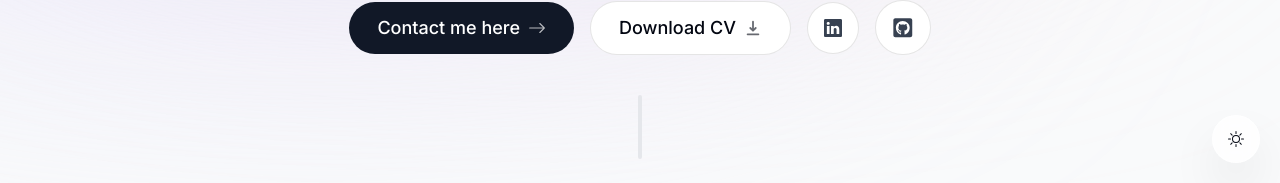
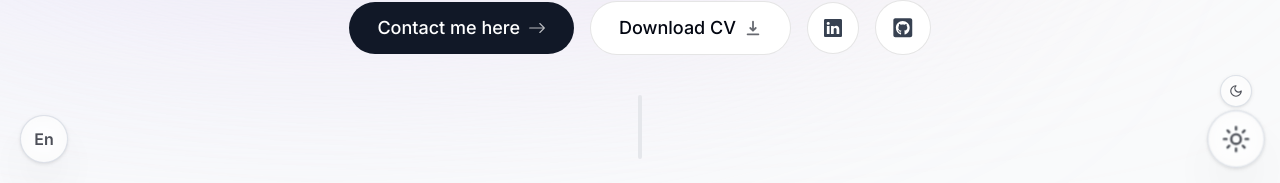
Before and after one commit to morhaaa/mohamedrhanmi.com, a Next.js app: page / in a window 1280 px wide. Both pictures are taken after a click on the button 1236 px from the left and 756 px from the top of the page. Shown: the part 617-800 px from the top of the page. Built offline with nearby package versions, Linux system fonts and the light colour scheme.

Commit message:
Refactor switch component and add language controller

```diff
--- a/package.json
+++ b/package.json
@@ -13,6 +13,7 @@
     "@vercel/analytics": "^1.1.1",
     "clsx": "^2.0.0",
     "framer-motion": "^10.16.16",
+    "lucide-react": "^0.295.0",
     "next": "14.0.3",
     "react": "^18",
     "react-dom": "^18",
--- a/src/app/layout.tsx
+++ b/src/app/layout.tsx
@@ -4,7 +4,8 @@ import "./globals.css";
 import Header from "@/components/header";
 import Providers from "@/containers/providers";
 import Footer from "@/components/footer";
-import ThemeSwitch from "@/components/theme-switch";
+import ThemeSwitch from "@/components/theme-controller";
+import LanguageSwitch from "@/components/language-controller";
 
 const inter = Inter({ subsets: ["latin"] });
 
@@ -30,6 +31,7 @@ export default function RootLayout({
           <Header />
           {children}
           <Footer />
+          <LanguageSwitch />
           <ThemeSwitch />
         </Providers>
       </body>
--- /dev/null
+++ b/src/components/language-controller.tsx
@@ -0,0 +1,23 @@
+"use client";
+
+import React from "react";
+import { useLanguage } from "@/containers/language-context";
+import Switch from "./switch";
+
+export default function LanguageSwitch() {
+  const { activeLanguage, setActiveLanguage } = useLanguage();
+
+  const setLanguage = () => {
+    setActiveLanguage(activeLanguage === "It" ? "En" : "It");
+  };
+
+  return (
+    <div className="fixed bottom-5 left-5">
+      <Switch
+        activeButton={activeLanguage}
+        hiddenButton={activeLanguage === "It" ? "En" : "It"}
+        setActiveButton={setLanguage}
+      />
+    </div>
+  );
+}
--- /dev/null
+++ b/src/components/switch.tsx
@@ -0,0 +1,56 @@
+"use client";
+
+import React, { useState } from "react";
+import { motion, AnimatePresence } from "framer-motion";
+
+interface SwitchProps {
+  activeButton: React.ReactNode;
+  hiddenButton: React.ReactNode;
+  setActiveButton: () => void;
+}
+
+export default function Switch({
+  activeButton,
+  hiddenButton,
+  setActiveButton,
+}: SwitchProps) {
+  const [isHovered, setIsHovered] = useState(false);
+
+  const switchVariants = {
+    visible: { scale: 1, opacity: 0.7, y: 0 },
+    hover: { scale: 1.2 },
+    hidden: { scale: 0.5, opacity: 0, y: 50 },
+  };
+
+  return (
+    <div className="flex flex-col justify-center items-center gap-2">
+      <AnimatePresence>
+        {isHovered && (
+          <motion.button
+            key="languageSwitcher"
+            initial="hidden"
+            animate="visible"
+            exit="hidden"
+            variants={switchVariants}
+            transition={{ duration: 0.3 }}
+            className="w-[2rem] h-[2rem] bg-white  drop-shadow backdrop-blur-[0.5rem] border border-slate-400 dark:border-white border-opacity-40 shadow-2xl rounded-full flex items-center justify-center dark:bg-gray-950"
+          >
+            <p className="text-sm font-semibold">{hiddenButton}</p>
+          </motion.button>
+        )}
+      </AnimatePresence>
+
+      <motion.button
+        className="bg-white w-[3rem] h-[3rem] drop-shadow backdrop-blur-[0.5rem] border border-slate-400 dark:border-white border-opacity-40 shadow-2xl rounded-full flex items-center justify-center dark:bg-gray-950"
+        variants={switchVariants}
+        initial="visible"
+        whileHover="hover"
+        onMouseEnter={() => setIsHovered(true)}
+        onMouseLeave={() => setIsHovered(false)}
+        onClick={setActiveButton}
+      >
+        <p className="font-semibold">{activeButton}</p>
+      </motion.button>
+    </div>
+  );
+}
--- /dev/null
+++ b/src/components/theme-controller.tsx
@@ -0,0 +1,22 @@
+"use client";
+
+import { useTheme } from "@/containers/theme-context";
+import React from "react";
+import Switch from "./switch";
+import { Moon, Sun } from "lucide-react";
+
+export default function ThemeSwitch() {
+  const { theme, toggleTheme } = useTheme();
+
+  return (
+    <div className="fixed bottom-5 right-5">
+      <Switch
+        activeButton={theme === "light" ? <Sun /> : <Moon />}
+        hiddenButton={
+          theme === "light" ? <Moon size={14} /> : <Sun size={14} />
+        }
+        setActiveButton={toggleTheme}
+      />
+    </div>
+  );
+}
--- a/src/components/theme-switch.tsx
+++ /dev/null
@@ -1,18 +0,0 @@
-"use client";
-
-import { useTheme } from "@/containers/theme-context";
-import React from "react";
-import { BsMoon, BsSun } from "react-icons/bs";
-
-export default function ThemeSwitch() {
-  const { theme, toggleTheme } = useTheme();
-
-  return (
-    <button
-      className="fixed bottom-5 right-5 bg-white w-[3rem] h-[3rem] bg-opacity-80 backdrop-blur-[0.5rem] border border-white border-opacity-40 shadow-2xl rounded-full flex items-center justify-center hover:scale-[1.15] active:scale-105 transition-all dark:bg-gray-950"
-      onClick={toggleTheme}
-    >
-      {theme === "light" ? <BsSun /> : <BsMoon />}
-    </button>
-  );
-}
--- a/src/containers/language-context.tsx
+++ b/src/containers/language-context.tsx
@@ -2,7 +2,7 @@
 
 import React, { useState, createContext, useContext } from "react";
 
-type Language = "Ita" | "Eng";
+type Language = "It" | "En";
 
 type LanguageContextProviderProps = {
   children: React.ReactNode;
@@ -20,7 +20,7 @@ export default function LanguageContextProvider({
 }: LanguageContextProviderProps) {
   const [activeLanguage, setActiveLanguage] = useState<Language>(() => {
     const browserLanguage = navigator.language.toLowerCase();
-    return browserLanguage.startsWith("it") ? "Ita" : "Eng";
+    return browserLanguage.startsWith("it") ? "It" : "En";
   });
 
   return (
```
Also changed, not shown: 1 other file (tests, documents, lock files or other folders).
